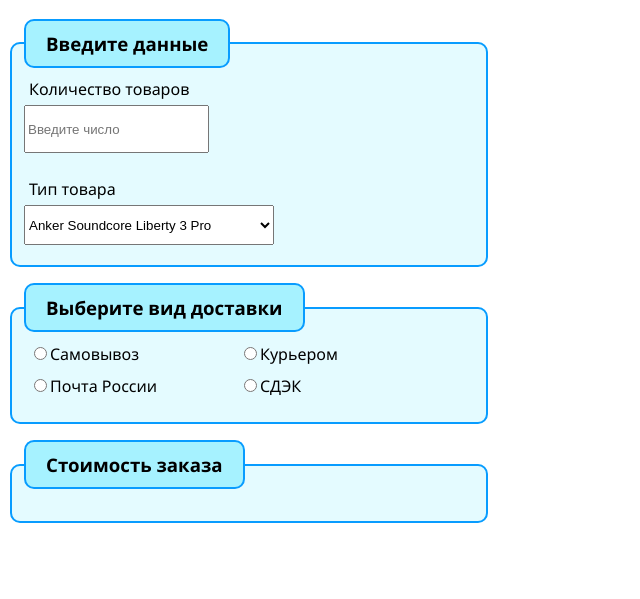
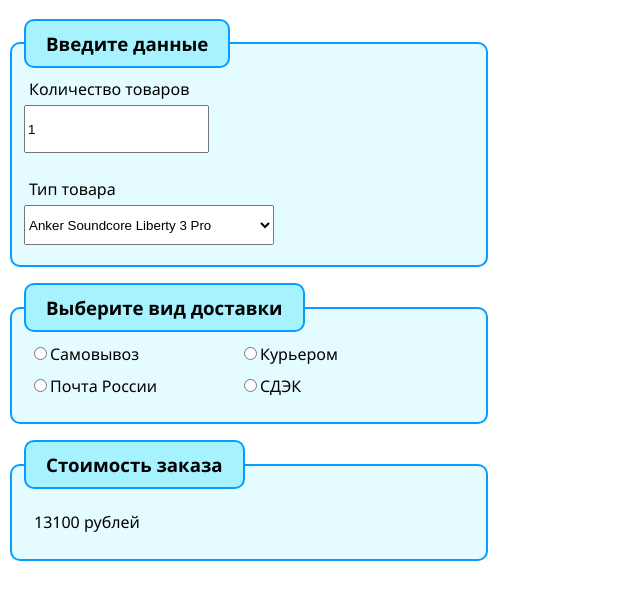
Before and after one commit to e-tskhe/web-task-6, a plain HTML site: page index.html in a window 1280 px wide. Shown: the part 67-666 px from the top of the page, without its empty margins (0-640 px from the left). Drawn offline with Linux system fonts and the light colour scheme.

Commit message:
Update index.html

```diff
--- a/index.html
+++ b/index.html
@@ -15,7 +15,7 @@
 
         <div>
             <label for="quantity">Количество товаров</label>
-            <div class="text"><input type="text" id="quantity" value="" placeholder="Введите число"></div>
+            <div class="text"><input type="text" id="quantity" value="1" placeholder="Введите число"></div>
         </div>
 
         <div>
```
